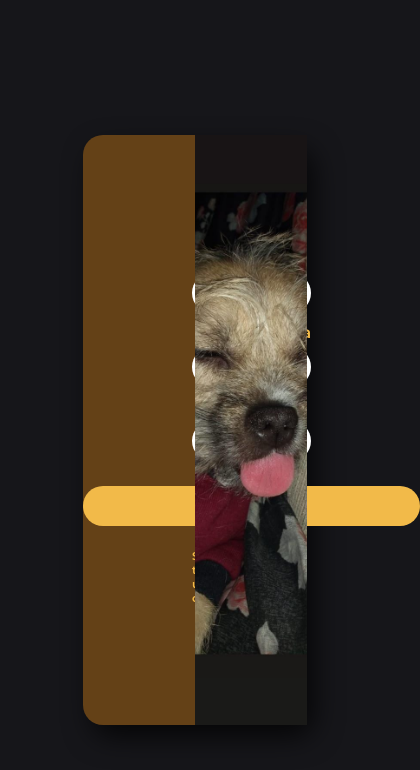
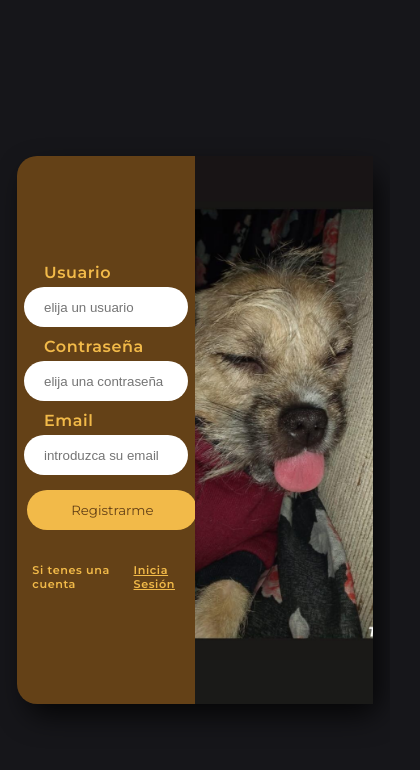
Before and after one commit to sofgln/luckypetsproyect, a plain HTML site: page registro.html in a window 390 px wide. Shown: the whole page, 420 px wide, since content can reach past the window. Drawn offline with Linux system fonts and the light colour scheme; a web font is replaced by a local one.

Commit message:
register responsive for small phones

```diff
--- a/registro.css
+++ b/registro.css
@@ -191,3 +191,22 @@ button:hover{
     }
 
 }
+
+/*small phones*/
+@media only screen and (min-width: 320px) and (max-width: 424px){
+    .recuadro-login{
+        height: 65%;
+        width: 95%;
+    }
+    button{
+        width: 170px;
+        margin:10px
+    }
+    form{
+        align-items: flex-start;
+    }
+    .links{
+        margin-left: 15px;
+    }
+
+}
```
